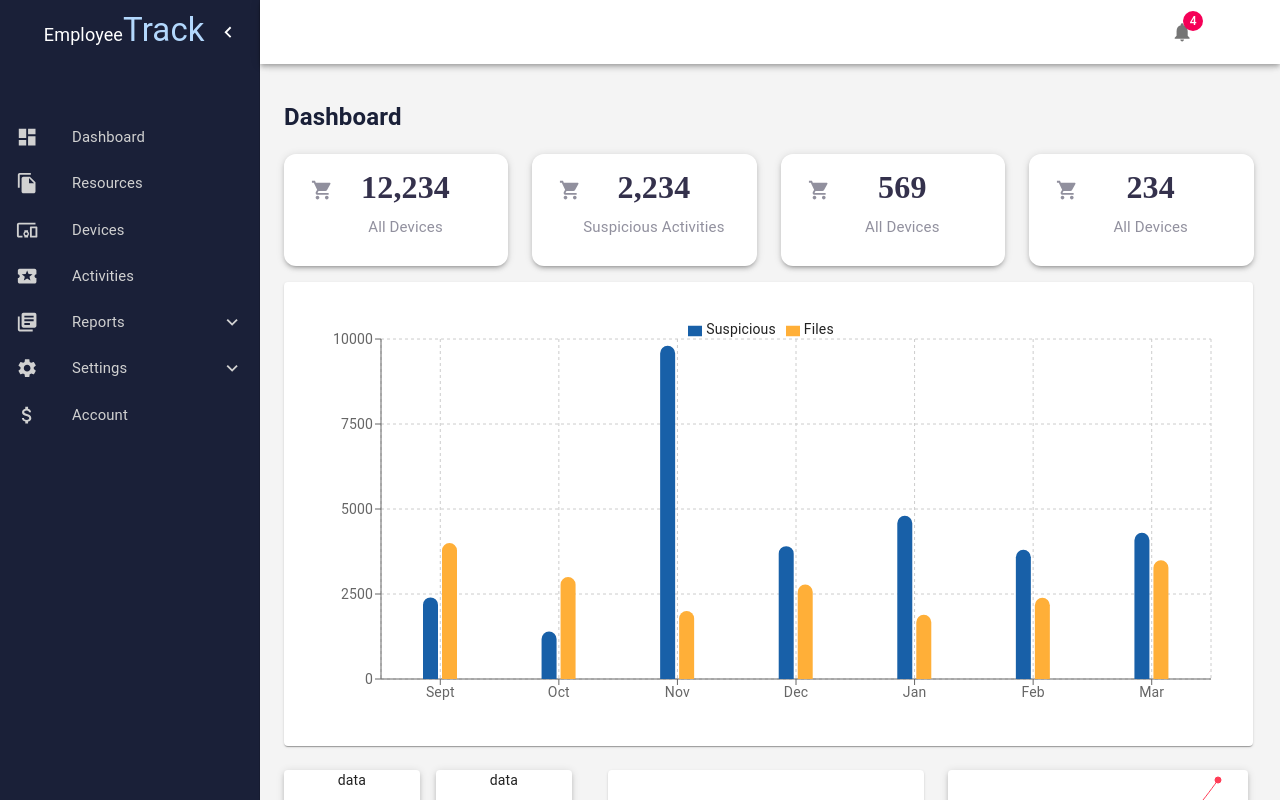
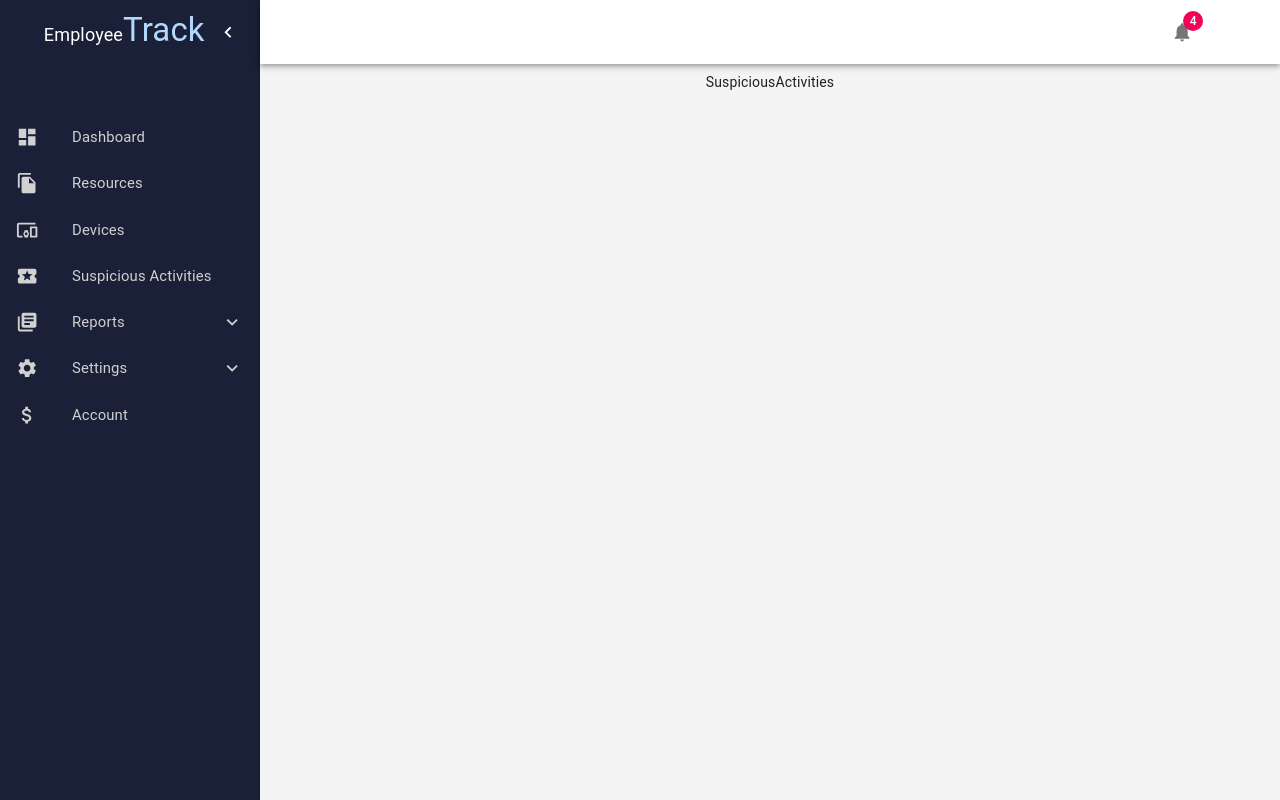
Before and after one commit to mya2h/employee_monitoring_system_frontend, a React (Create React App) app: page /admin/suspiciousActvities in a window 1280 px wide. Before the commit this address led to /admin/dashboard. Built offline with nearby package versions, Linux system fonts and the light colour scheme.

Commit message:
suspicious activities

```diff
--- /dev/null
+++ b/src/components/activities/suspiciousActivities.js
@@ -0,0 +1,10 @@
+import React from 'react'
+
+const SuspiciousActivities = () =>{
+    return(
+        <div>
+            SuspiciousActivities
+        </div>
+    )
+}
+export default SuspiciousActivities
--- a/src/components/auth/signin.js
+++ b/src/components/auth/signin.js
@@ -36,12 +36,10 @@ const useStyles = makeStyles(theme => ({
   },
   submit: {
     marginRight: theme.spacing(22),
-    // paddingLeft:theme.spacing(2),
-    // paddingRight:theme.spacing(2),
-    background: "#47d6fd",
-    '&:hover': {
-        background: "#61dafb",
-    },
+    background: "#1976d2",
+        '&:hover': {
+            background: "#447fb9",
+        },
   },
   main: {
     backgroundColor: '#1A2038',
--- a/src/components/layout/landing.js
+++ b/src/components/layout/landing.js
@@ -11,10 +11,6 @@ import Typography from "@material-ui/core/Typography";
 import Divider from "@material-ui/core/Divider";
 import IconButton from "@material-ui/core/IconButton";
 import Badge from "@material-ui/core/Badge";
-import Container from "@material-ui/core/Container";
-import Grid from "@material-ui/core/Grid";
-import Paper from "@material-ui/core/Paper"
-import Link from "@material-ui/core/Link";
 import {
   BrowserRouter as Router,
   Switch,
@@ -35,6 +31,7 @@ import Account from "../account/account";
 import TopUsers from "../reports/top_users";
 import Categories from "../settings/categories"
 import DoNotTrack from "../settings/donottrack"
+import SuspiciousActivities from '../activities/suspiciousActivities'
 
 const drawerWidth = 260;
 
@@ -154,6 +151,7 @@ const Dashboard = () => {
       <Route exact path ="/admin/categories" component={Categories}/>
       <Route exact path="/admin/account" component={Account} />
       <Route exact path ="/admin/donottrack" component={DoNotTrack}/>
+      <Route exact path = "/admin/suspiciousActvities" component={SuspiciousActivities}/>
       <Redirect from="/admin" to="/admin/dashboard" />
     </Switch>
   );
--- a/src/components/layout/sideNav.js
+++ b/src/components/layout/sideNav.js
@@ -1,6 +1,6 @@
 import React from "react";
 import { makeStyles } from "@material-ui/core/styles";
-import {MuiThemeProvider, createMuiTheme } from '@material-ui/core/styles';
+import { MuiThemeProvider, createMuiTheme } from '@material-ui/core/styles';
 import List from "@material-ui/core/List";
 import ListItem from "@material-ui/core/ListItem";
 import ListItemIcon from "@material-ui/core/ListItemIcon";
@@ -47,7 +47,7 @@ const useStyles = makeStyles((theme) => ({
   sideNav: {
     width: "100%",
     maxWidth: 360,
-    marginTop:42,
+    marginTop: 42,
     color: "#d1d1d1",
   },
   nested: {
@@ -68,7 +68,7 @@ const SideNav = () => {
   const classes = useStyles();
   const [openSide, setOpenSide] = React.useState(null);
   const [openReport, setOpenReport] = React.useState(null);
-  const [selectedIndex,setSelected] = React.useState(0)
+  const [selectedIndex, setSelected] = React.useState(0)
   const handleClick = () => {
     setOpenSide(!openSide);
   };
@@ -116,13 +116,16 @@ const SideNav = () => {
             <ListItemText primary="Devices" />
           </ListItem>
         </Link>
-
+        <Link
+          to="/admin/suspiciousActvities"
+          style={{ color: "inherit", textDecoration: "inherit" }}>
           <ListItem button className={classes.listitem}>
             <ListItemIcon className={classes.icon}>
               <LocalActivityIcon />
             </ListItemIcon>
-        <ListItemText primary="Activities" />
+            <ListItemText primary="Suspicious Activities" />
           </ListItem>
+        </Link>
         <ListItem button onClick={handleOrder} className={classes.listitem}>
           <ListItemIcon className={classes.icon}>
             <LibraryBooksIcon />
@@ -201,7 +204,7 @@ const SideNav = () => {
         </ListItem>
         <Collapse in={openSide} timeout="auto" unmountOnExit>
           <List component="div" disablePadding>
-          <Link to = "/admin/categories" style={{ color: "inherit", textDecoration: "inherit" }}>
+            <Link to="/admin/categories" style={{ color: "inherit", textDecoration: "inherit" }}>
               <ListItem button className={classes.nested}>
                 <ListItemIcon className={classes.icon}>
                   <CategoryIcon />
@@ -209,7 +212,7 @@ const SideNav = () => {
                 <ListItemText primary="Categories" />
               </ListItem>
             </Link>
-          <Link to = "/admin/donottrack" style={{ color: "inherit", textDecoration: "inherit" }}>
+            <Link to="/admin/donottrack" style={{ color: "inherit", textDecoration: "inherit" }}>
               <ListItem button className={classes.nested}>
                 <ListItemIcon className={classes.icon}>
                   <NotInterestedIcon />
```
Lines whose indentation alone changed are shown as unchanged.
